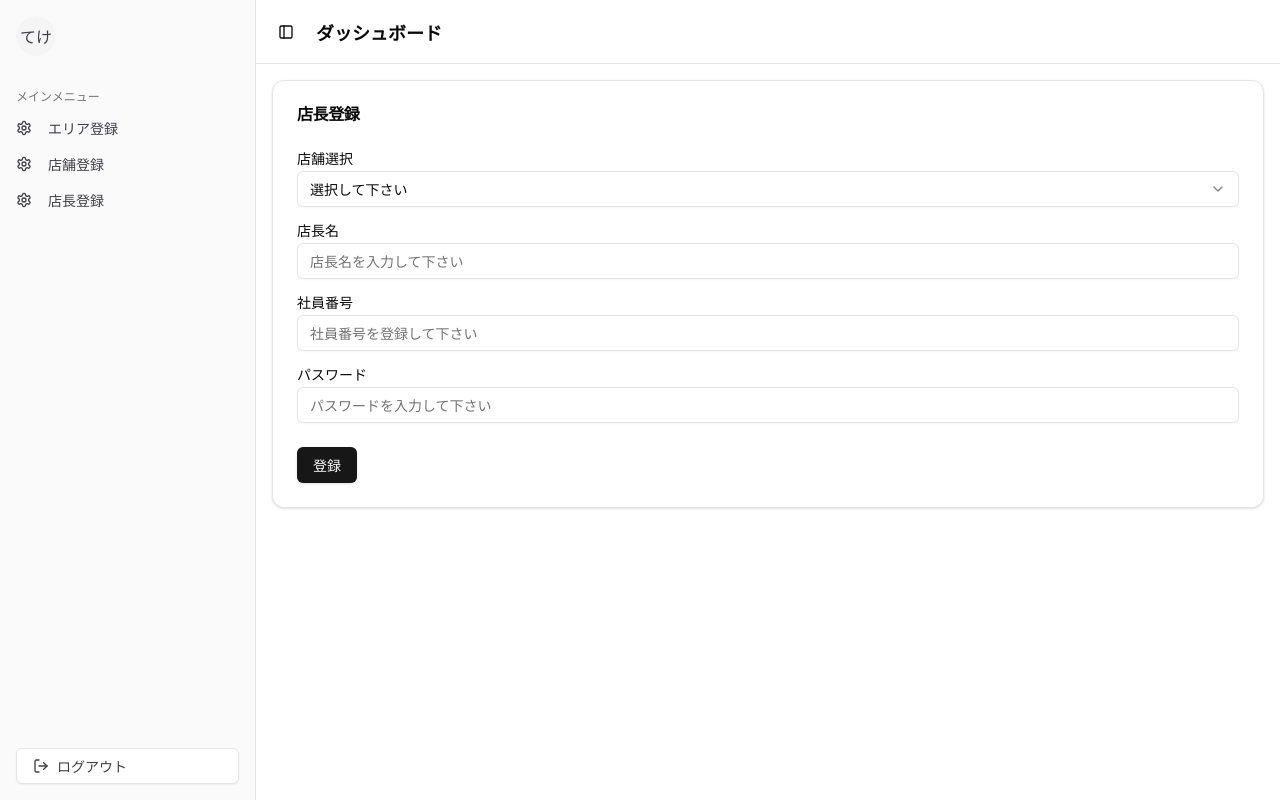
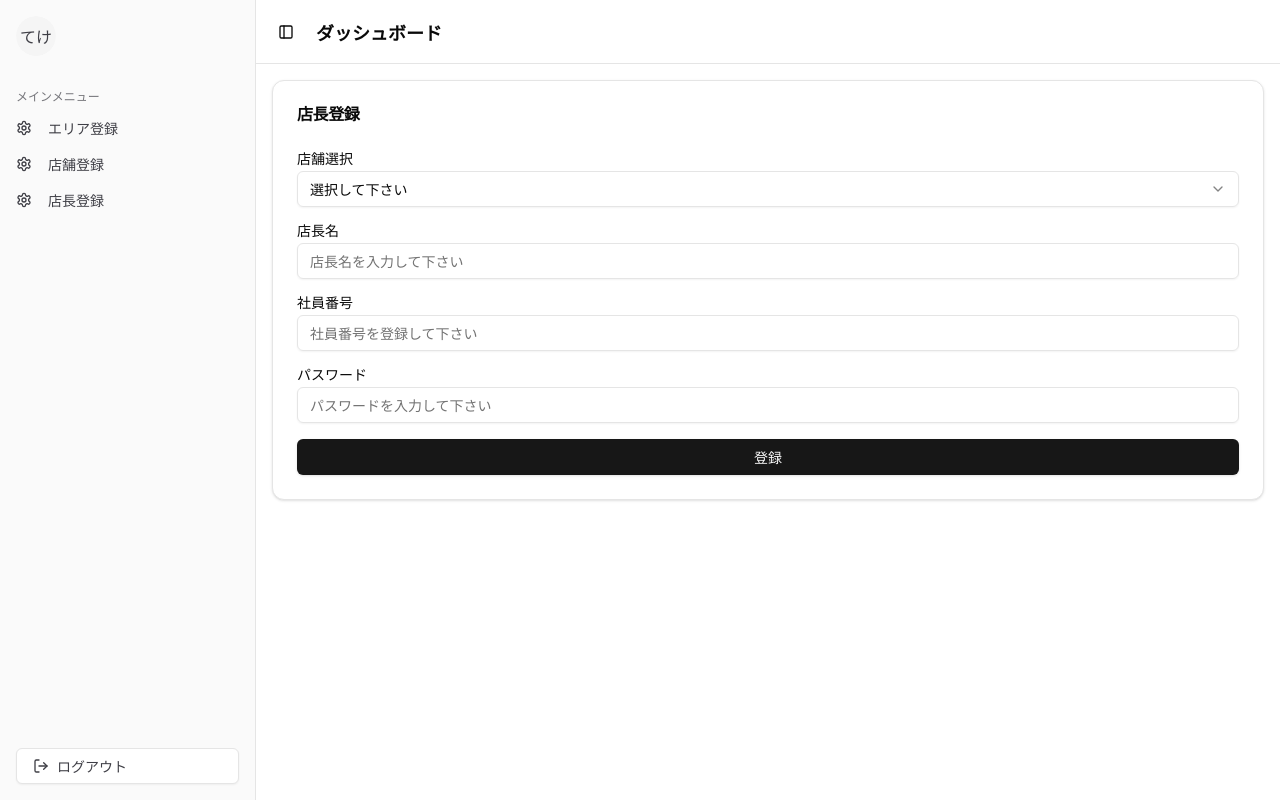
Before and after one commit to haruki1227041209/shifru, a Next.js app in the folder frontend/: page /admin/regist-manager in a window 1280 px wide. Built offline with nearby package versions, Linux system fonts and the light colour scheme; no server answers.

Commit message:
UI修正

```diff
--- a/frontend/src/components/register/RegisterAreaStore.jsx
+++ b/frontend/src/components/register/RegisterAreaStore.jsx
@@ -5,7 +5,6 @@ import {
   Card,
   CardContent,
   CardDescription,
-  CardFooter,
   CardHeader,
   CardTitle,
 } from "@/components/ui/card";
@@ -47,12 +46,10 @@ const RegisterAreaStore = ({ title }) => {
               <Label htmlFor="name">{title}名</Label>
               <Input id="name" placeholder={`${title}名を入力して下さい`} />
             </div>
+            <Button>登録</Button>
           </div>
         </form>
       </CardContent>
-      <CardFooter className="flex justify-between">
-        <Button>登録</Button>
-      </CardFooter>
     </Card>
   );
 };
--- a/frontend/src/components/register/RegisterStaff.jsx
+++ b/frontend/src/components/register/RegisterStaff.jsx
@@ -5,7 +5,6 @@ import {
   Card,
   CardContent,
   CardDescription,
-  CardFooter,
   CardHeader,
   CardTitle,
 } from "@/components/ui/card";
@@ -57,12 +56,10 @@ const RegisterStaff = ({ title }) => {
               <Label htmlFor="password">パスワード</Label>
               <Input id="password" placeholder="パスワードを入力して下さい" />
             </div>
+            <Button>登録</Button>
           </div>
         </form>
       </CardContent>
-      <CardFooter className="flex justify-between">
-        <Button>登録</Button>
-      </CardFooter>
     </Card>
   );
 };
```
